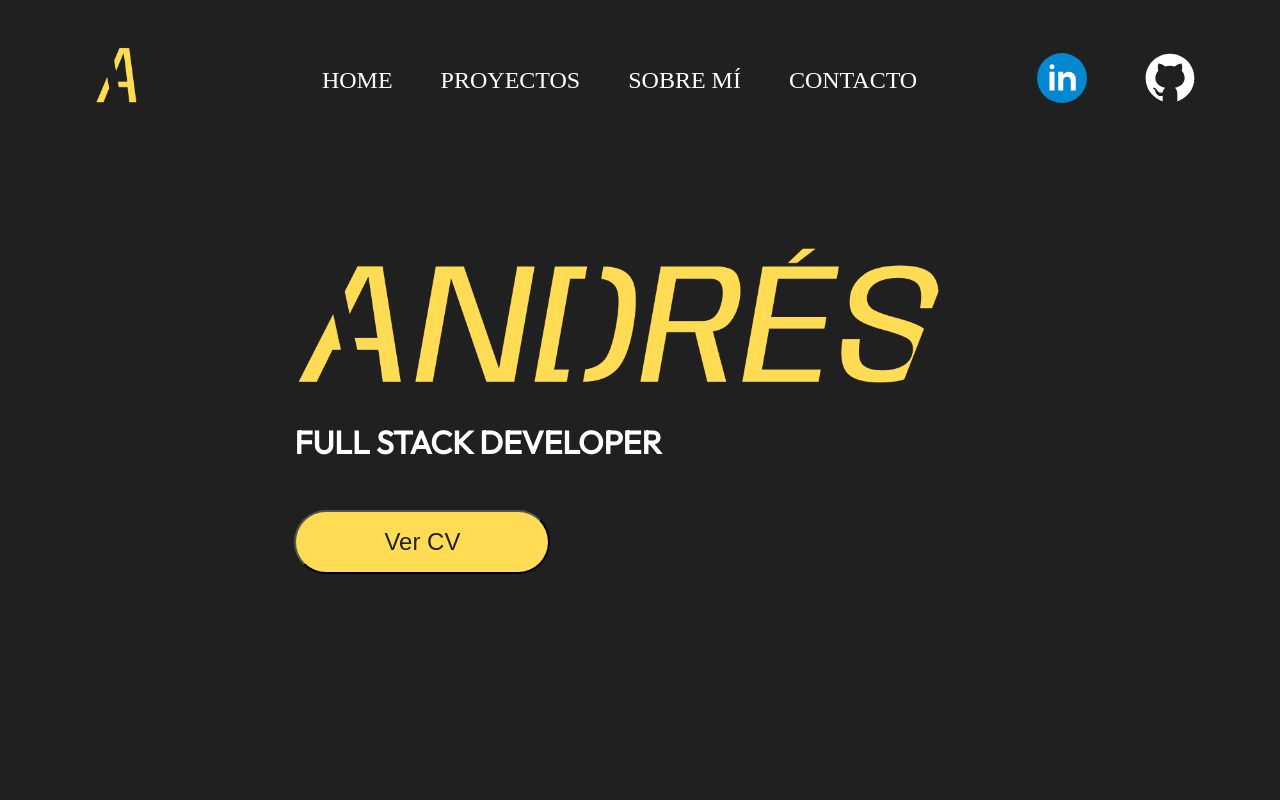
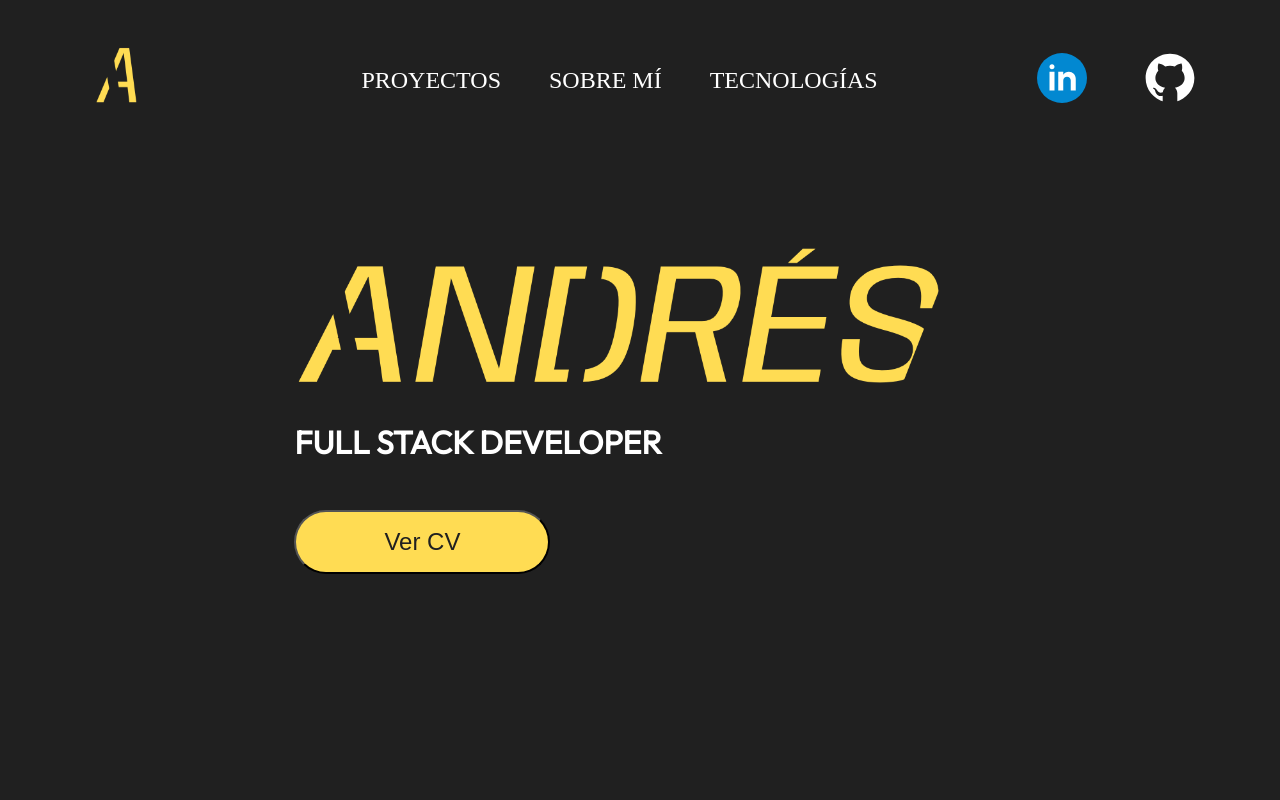
Before and after one commit to andrescn2020/newportfolio, a React (Create React App) app: page / in a window 1280 px wide. Shown: the top 800 px of the page. Built offline with nearby package versions, Linux system fonts and the light colour scheme; the HTML template or start-up script is replaced by a standard one; a web font is replaced by a local one.

Commit message:
Navegacion a tecnologias

```diff
--- a/src/components/Footer/Footer.jsx
+++ b/src/components/Footer/Footer.jsx
@@ -25,8 +25,8 @@ const Footer = () => {
         <a href="#sobremi">
           <p>Sobre Mí</p>
         </a>
-        <a href="#contacto">
-          <p>Contacto</p>
+        <a href="#tecnologias">
+          <p>Tecnologías</p>
         </a>
       </div>
       <div className="app__footer-four-column">
--- a/src/components/Navbar/Navbar.jsx
+++ b/src/components/Navbar/Navbar.jsx
@@ -32,8 +32,8 @@ function Navbar() {
             <a href="#sobremi">
               <li>SOBRE MÍ</li>
             </a>
-            <a href="#contacto">
-              <li>CONTACTO</li>
+            <a href="#tecnologias">
+              <li>TECNOLOGÍAS</li>
             </a>
             <a href="https://github.com/andrescn2020">
               <svg xmlns="http://www.w3.org/2000/svg" viewBox="0 0 48 48" width="60px" height="60px"><path fill="#0288d1" d="M24 4A20 20 0 1 0 24 44A20 20 0 1 0 24 4Z" /><path fill="#fff" d="M14 19H18V34H14zM15.988 17h-.022C14.772 17 14 16.11 14 14.999 14 13.864 14.796 13 16.011 13c1.217 0 1.966.864 1.989 1.999C18 16.11 17.228 17 15.988 17zM35 24.5c0-3.038-2.462-5.5-5.5-5.5-1.862 0-3.505.928-4.5 2.344V19h-4v15h4v-8c0-1.657 1.343-3 3-3s3 1.343 3 3v8h4C35 34 35 24.921 35 24.5z" /></svg>
@@ -55,17 +55,17 @@ function Navbar() {
         </div>
         <div className="app__navbar-list-container">
           <ul className="app__navbar-list">
-            <a href="#home">
+            {/* <a href="#home">
               <li>HOME</li>
-            </a>
+            </a> */}
             <a href="#proyectos">
               <li>PROYECTOS</li>
             </a>
             <a href="#sobremi">
               <li>SOBRE MÍ</li>
             </a>
-            <a href="#contacto">
-              <li>CONTACTO</li>
+            <a href="#tecnologias">
+              <li>TECNOLOGÍAS</li>
             </a>
           </ul>
         </div>
@@ -91,8 +91,8 @@ function Navbar() {
             <a href="#sobremi">
               <li>SOBRE MÍ</li>
             </a>
-            <a href="#contacto">
-              <li>CONTACTO</li>
+            <a href="#tecnologias">
+              <li>TECNOLOGÍAS</li>
             </a>
             <div className="app__navbar-svg-container">
             <a href="https://www.linkedin.com/in/andrescapano/">
--- a/src/components/Technologies/Technologies.jsx
+++ b/src/components/Technologies/Technologies.jsx
@@ -3,7 +3,7 @@ import "./Technologies.css";
 
 const Technologies = () => {
   return (
-    <div>
+    <div id="tecnologias">
       <div className="app__technologies-title">
         <h1>Tecnologías</h1>
       </div>
```
